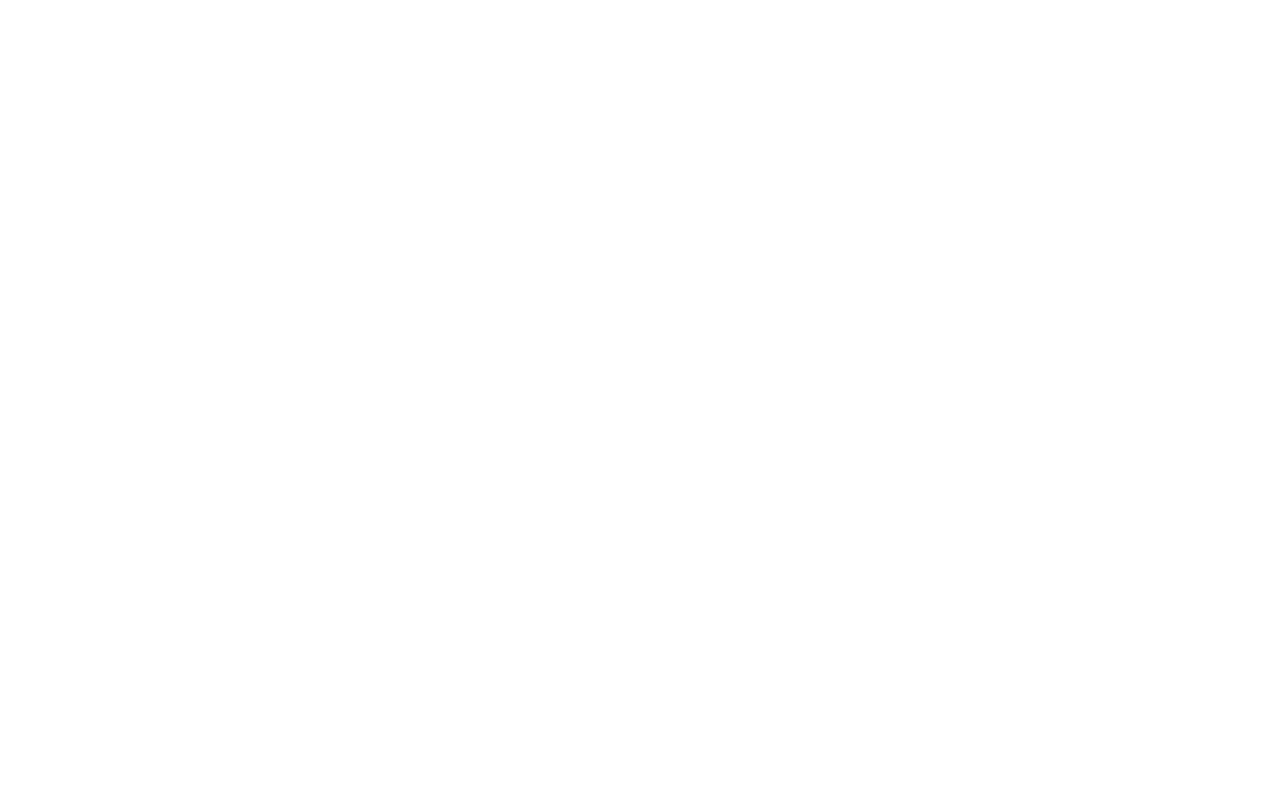
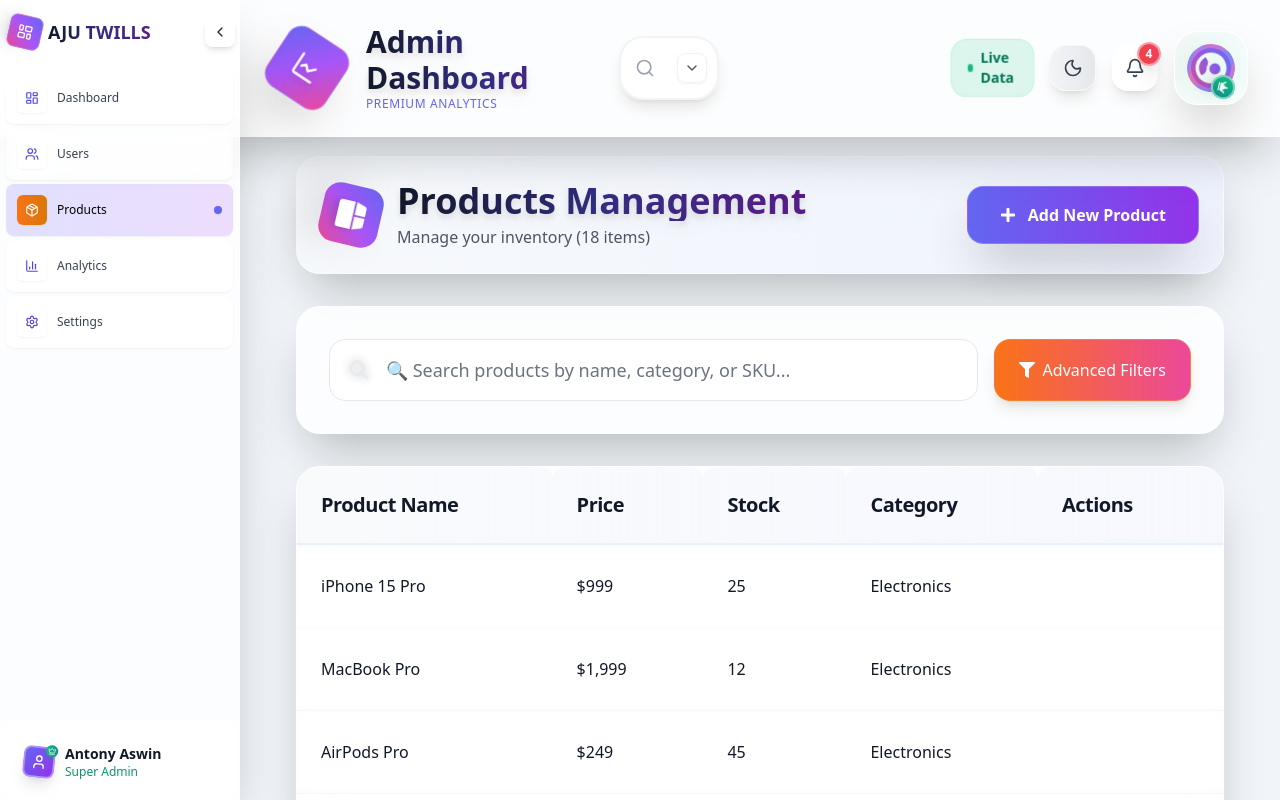
Before and after one commit to aswin121/Admin-Dashboard, a React (Vite) app: page /Admin-Dashboard/products in a window 1280 px wide. Before the commit this address had no page. Shown: the top 800 px of the page. Built offline with nearby package versions, Linux system fonts and the light colour scheme; sample sign-in values are in the browser's storage.

Commit message:
Corrections

```diff
--- a/src/App.jsx
+++ b/src/App.jsx
@@ -20,7 +20,7 @@
 
         {/* Protected Routes with Layout */}
         <Route
-          path="/dashboard"
+          path="/Admin-Dashboard/dashboard"
           element={
             <ProtectedRoute>
               <DashboardLayout>
@@ -30,7 +30,7 @@
           }
         />
         <Route
-          path="/analytics"
+          path="/Admin-Dashboard/analytics"
           element={
             <ProtectedRoute>
               <DashboardLayout>
@@ -40,7 +40,7 @@
           }
         />
         <Route
-          path="/products"
+          path="/Admin-Dashboard/products"
           element={
             <ProtectedRoute>
               <DashboardLayout>
@@ -50,7 +50,7 @@
           }
         />
         <Route
-          path="/settings"
+          path="/Admin-Dashboard/settings"
           element={
             <ProtectedRoute>
               <DashboardLayout>
@@ -60,7 +60,7 @@
           }
         />
         <Route
-          path="/users"
+          path="/Admin-Dashboard/users"
           element={
             <ProtectedRoute>
               <DashboardLayout>
--- a/src/components/CommandMenu.jsx
+++ b/src/components/CommandMenu.jsx
@@ -22,7 +22,7 @@
     <Command.Dialog
       open={open}
       onOpenChange={setOpen}
-      className="fixed top-20 left-1/2 -translate-x-1/2 w-96 bg-white dark:bg-slate-900 shadow-xl rounded-xl p-4 border"
+      className="fixed top-40 left-1/2 -translate-x-1/2 w-96 bg-white dark:bg-slate-900 shadow-xl rounded-xl p-4 border"
     >
 
       <Command.Input
@@ -33,28 +33,28 @@
       <Command.List className="mt-2">
 
         <Command.Item
-          onSelect={() => navigate("/Admin-Dashboard")}
+          onSelect={() => navigate("/Admin-Dashboard/dashboard")}
           className="p-2 rounded hover:bg-slate-100 dark:hover:bg-slate-800 cursor-pointer"
         >
           Dashboard
         </Command.Item>
 
         <Command.Item
-          onSelect={() => navigate("/users")}
+          onSelect={() => navigate("/Admin-Dashboard/users")}
           className="p-2 rounded hover:bg-slate-100 dark:hover:bg-slate-800 cursor-pointer"
         >
           Users
         </Command.Item>
 
         <Command.Item
-          onSelect={() => navigate("/analytics")}
+          onSelect={() => navigate("/Admin-Dashboard/analytics")}
           className="p-2 rounded hover:bg-slate-100 dark:hover:bg-slate-800 cursor-pointer"
         >
           Analytics
         </Command.Item>
 
         <Command.Item
-          onSelect={() => navigate("/settings")}
+          onSelect={() => navigate("/Admin-Dashboard/settings")}
           className="p-2 rounded hover:bg-slate-100 dark:hover:bg-slate-800 cursor-pointer"
         >
           Settings
--- a/src/components/GlobalSearch.jsx
+++ b/src/components/GlobalSearch.jsx
@@ -7,9 +7,9 @@
   const navigate = useNavigate();
 
   const pages = [
-    { name: "Dashboard", path: "/dashboard" },
-    { name: "Analytics", path: "/analytics" },
-    { name: "Users", path: "/users" },
+    { name: "Dashboard", path: "/Admin-Dashboard/dashboard" },
+    { name: "Analytics", path: "/Admin-Dashboard/analytics" },
+    { name: "Users", path: "/Admin-Dashboard/users" },
   ];
 
   const results = pages.filter(page =>
--- a/src/components/layouts/Sidebar.jsx
+++ b/src/components/layouts/Sidebar.jsx
@@ -14,11 +14,11 @@
   };
 
   const menuItems = [
-    { name: "Dashboard", icon: LayoutDashboard, path: "/dashboard", color: "from-indigo-500 to-purple-600" },
-    { name: "Users", icon: Users, path: "/users", color: "from-emerald-500 to-teal-600" },
-    { name: "Products", icon: Package, path: "/products", color: "from-orange-500 to-amber-600" },
-    { name: "Analytics", icon: BarChart3, path: "/analytics", color: "from-blue-500 to-indigo-600" },
-    { name: "Settings", icon: Settings, path: "/settings", color: "from-purple-500 to-violet-600" },
+    { name: "Dashboard", icon: LayoutDashboard, path: "/Admin-Dashboard/dashboard", color: "from-indigo-500 to-purple-600" },
+    { name: "Users", icon: Users, path: "/Admin-Dashboard/users", color: "from-emerald-500 to-teal-600" },
+    { name: "Products", icon: Package, path: "/Admin-Dashboard/products", color: "from-orange-500 to-amber-600" },
+    { name: "Analytics", icon: BarChart3, path: "/Admin-Dashboard/analytics", color: "from-blue-500 to-indigo-600" },
+    { name: "Settings", icon: Settings, path: "/Admin-Dashboard/settings", color: "from-purple-500 to-violet-600" },
   ];
 
   const sidebarVariants = {
```
Also changed, not shown: 2 other files (tests, documents, lock files or other folders).
